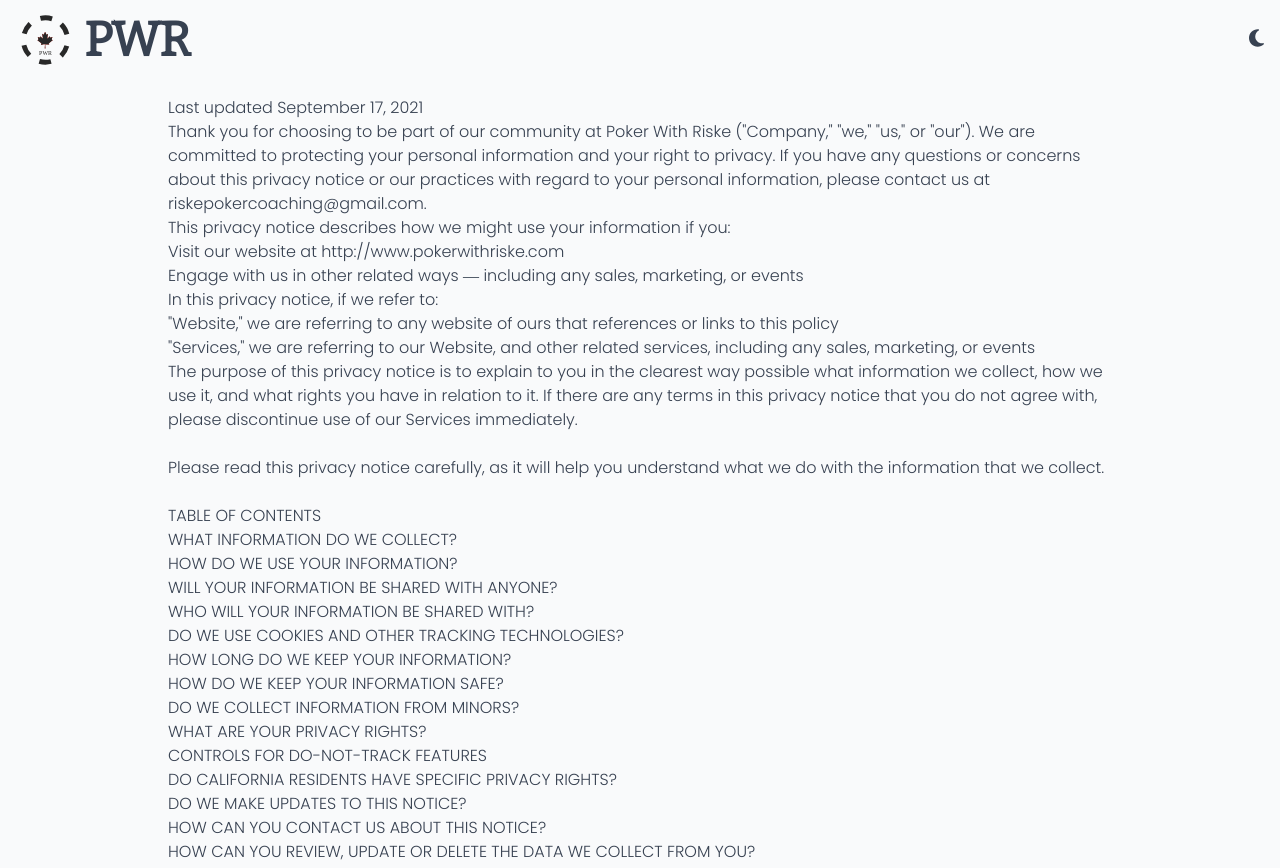
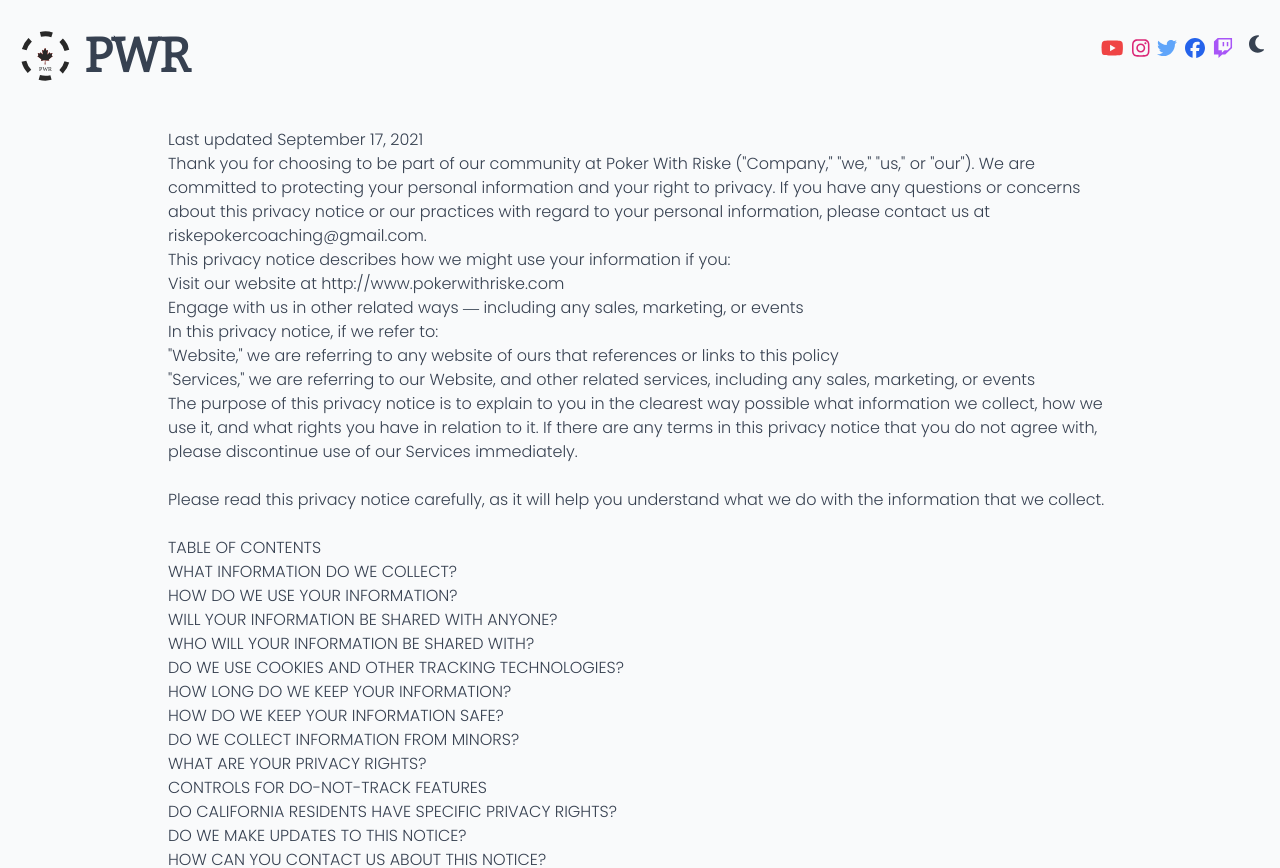
Before and after one commit to nohharri/pwr, a Next.js app: page /privacy-policy in a window 1280 px wide. Shown: the top 868 px of the page. Built offline with nearby package versions, Linux system fonts and the light colour scheme.

Commit message:
add results for grant

```diff
--- a/components/Footer/Footer.tsx
+++ b/components/Footer/Footer.tsx
@@ -1,5 +1,6 @@
 import Image from "next/image";
 import Link from "next/link";
+import Socials from "../Socials/Socials";
 
 export default function Footer() {
     return (
@@ -7,9 +8,12 @@
             <div className="flex align-middle bg-primary-dark p-20 justify-center flex-col text-center self-center items-center px-4">
                 <Image className="filter-white my-4" width={60} height={60} alt="logo" src="/logo.svg" />
                 <div className="text-white flex [&>div]:mx-1">
-                    <div><Link href="/terms-and-conditions">Terms and Conditions | </Link></div>
-                    <div><Link href="/privacy-policy">Privacy Policy |</Link></div>
+                    <div><Link className="underline" href="/terms-and-conditions">Terms and Conditions | </Link></div>
+                    <div><Link className="underline" href="/privacy-policy">Privacy Policy |</Link></div>
                     <div>© Poker with Riske. Copyright 2021. All rights reserved.</div>
+                </div>
+                <div className="mt-4">
+                    <Socials />
                 </div>
             </div>
         </div>
--- a/components/Header/Header.tsx
+++ b/components/Header/Header.tsx
@@ -8,6 +8,7 @@
 import { faMoon, faSun } from '@fortawesome/free-solid-svg-icons';
 import { useEffect } from 'react';
 import Link from 'next/link';
+import Socials from '../Socials/Socials';
 
 
 
@@ -19,16 +20,21 @@
     });
 
     return (
-        <div className="flex align-middle items-center h-header m-auto px-4 justify-between">
+        <div className="flex align-middle items-center min-h-header m-auto px-4 justify-between flex-col md:flex-row">
             <div className="flex">
                 <Image className="dark:filter-white" width={60} height={60} alt="logo" src="/logo.svg" />
                 <Link href="/"><h1 className="whitespace-nowrap ml-2">PWR</h1></Link>
             </div>
-            <div onClick={() => setTheme(theme === 'light' ? 'dark' : 'light')}>
-                {theme === 'dark' ?
-                    <FontAwesomeIcon fontSize={20} icon={faSun} /> :
-                    <FontAwesomeIcon fontSize={20} icon={faMoon} />
-                }
+            <div className="flex mb-4">
+                <div className="mx-4">
+                    <Socials />
+                </div>
+                <div onClick={() => setTheme(theme === 'light' ? 'dark' : 'light')}>
+                    {theme === 'dark' ?
+                        <FontAwesomeIcon fontSize={20} icon={faSun} /> :
+                        <FontAwesomeIcon fontSize={20} icon={faMoon} />
+                    }
+                </div>
             </div>
         </div>
     );
--- a/components/OurStudents/OurStudents.tsx
+++ b/components/OurStudents/OurStudents.tsx
@@ -63,6 +63,7 @@
                         testimonial={Strings.TestimonialGrant}
                         name="Grant"
                         imgSrc="/grant.png"
+                        onOpen={() => openModal("/grant_results.png")}
                     />
                     <CarouselItem
                         testimonial={Strings.TestimonialMathias}
--- /dev/null
+++ b/components/Socials/Socials.tsx
@@ -0,0 +1,15 @@
+import { faFacebook, faInstagram, faTwitch, faTwitter, faYoutube } from "@fortawesome/free-brands-svg-icons";
+import { FontAwesomeIcon } from "@fortawesome/react-fontawesome";
+import Link from "next/link";
+
+export default function Socials() {
+    return (
+        <div className="flex gap-2 text-xl">
+            <Link href="https://www.youtube.com/PokerWithRiske"><FontAwesomeIcon className="text-red-500" href="" icon={faYoutube} /></Link>
+            <Link href="https://www.instagram.com/pokerwithriske/?hl=en"><FontAwesomeIcon className="text-pink-600" icon={faInstagram} /></Link>
+            <Link href="https://twitter.com/pokerwithriske"><FontAwesomeIcon className="text-blue-400" icon={faTwitter} /></Link>
+            <Link href="https://www.facebook.com/pokerwithriske/"><FontAwesomeIcon className="text-blue-600" icon={faFacebook} /></Link>
+            <Link href="https://www.twitch.tv/pokerwithriske"><FontAwesomeIcon className="text-purple-500" icon={faTwitch} /></Link>
+        </div>
+    )
+}
--- /dev/null
+++ b/components/TwitchPopup/TwitchPopup.tsx
@@ -0,0 +1,28 @@
+import { faX } from "@fortawesome/free-solid-svg-icons"
+import { FontAwesomeIcon } from "@fortawesome/react-fontawesome"
+import { TwitchPlayer } from "react-twitch-embed"
+import { animated, useSpring } from "@react-spring/web"
+import { useState } from "react"
+
+const BUTTON_CLOSED_STYLE = ""
+
+export default function TwitchPopup() {
+
+    // const [isPlayerOpen, setIsPlayerOpen] = useState(false);
+
+    // const [springs, api] = useSpring(() => ({
+    //     from: { opacity: 0 },
+    //     to: { opacity: 1 },
+    // }));
+
+    // const closePlayer = () => {
+
+    // }
+
+    // return (
+    //     <animated.div style={{}} className="fixed bottom-8 right-8 rounded-2xl border overflow-hidden">
+    //         <TwitchPlayer width={300} height={200} muted channel="pokerWithRiske" />
+    //         <FontAwesomeIcon onClick={closePlayer} className="absolute top-4 right-4" icon={faX} />
+    //     </animated.div>
+    // )
+}
--- a/package.json
+++ b/package.json
@@ -36,6 +36,7 @@
     "react-snaplist-carousel": "^4.4.2",
     "react-spring": "^9.6.1",
     "react-toggle": "^4.1.3",
+    "react-twitch-embed": "^3.0.1",
     "sass": "^1.57.1",
     "typescript": "4.9.4"
   },
--- a/pages/index.tsx
+++ b/pages/index.tsx
@@ -1,11 +1,9 @@
 import Head from 'next/head'
 import { Inter } from '@next/font/google'
-import styles from '@/styles/Home.module.css'
 import Landing from '@/components/Landing/Landing'
 import MeetCoaches from '@/components/MeetCoaches/MeetCoaches'
 import WhatWeOffer from '@/components/WhatWeOffer/WhatWeOffer'
 import ElevateYourGame from '@/components/ElevateYourGame/ElevateYourGame'
-import Footer from '@/components/Footer/Footer'
 import OurStudents from '@/components/OurStudents/OurStudents'
 import OurCommunity from '@/components/OurCommunity/OurCommunity'
 import SelectionProcess from '@/components/SelectionProcess/SelectionProcess'
--- a/styles/globals.scss
+++ b/styles/globals.scss
@@ -82,7 +82,7 @@
     border-gray-200
     dark:border-primary-light
     p-6
-    m-4;
+    md:m-4;
   }
 
   .shadow {
```
Also changed, not shown: public/grant_results.png (added), 1 other file (tests, documents, lock files or other folders).
